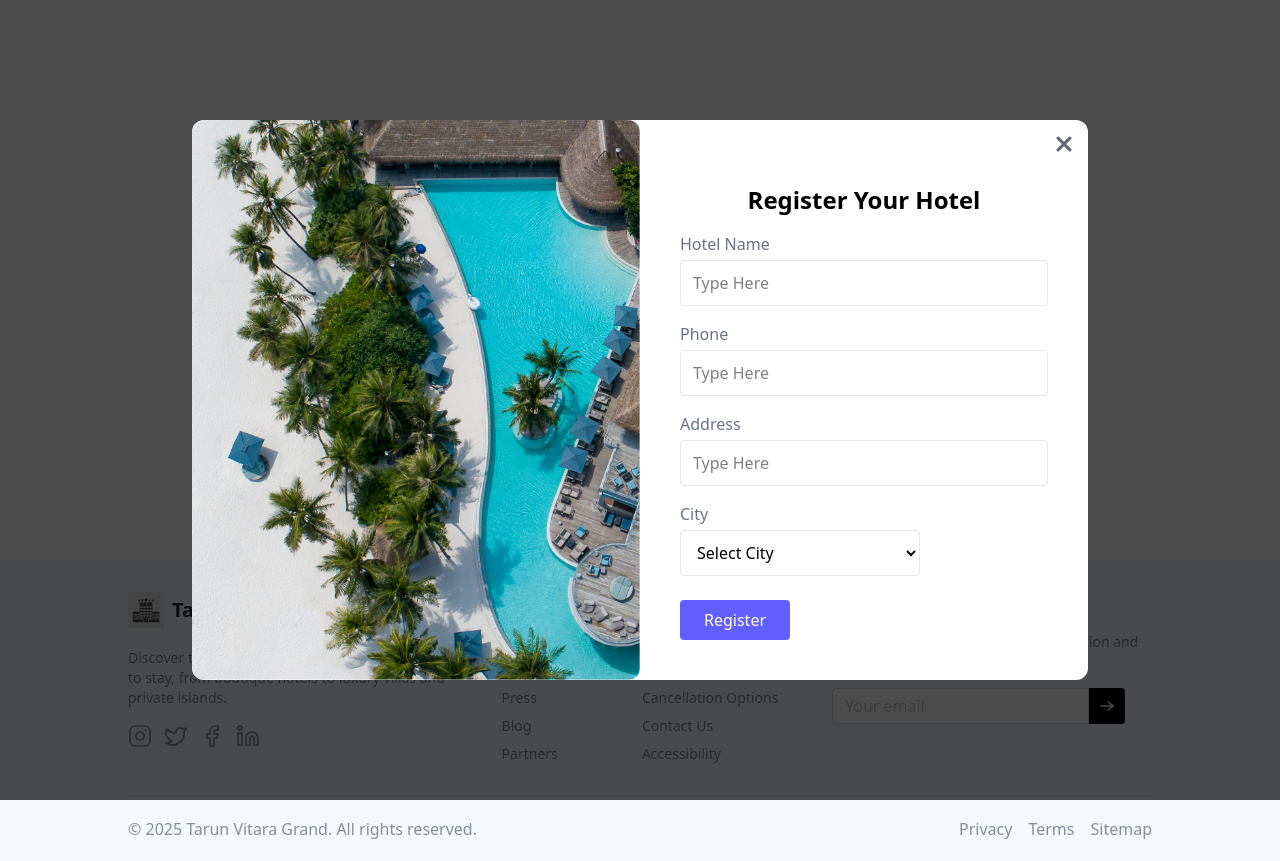
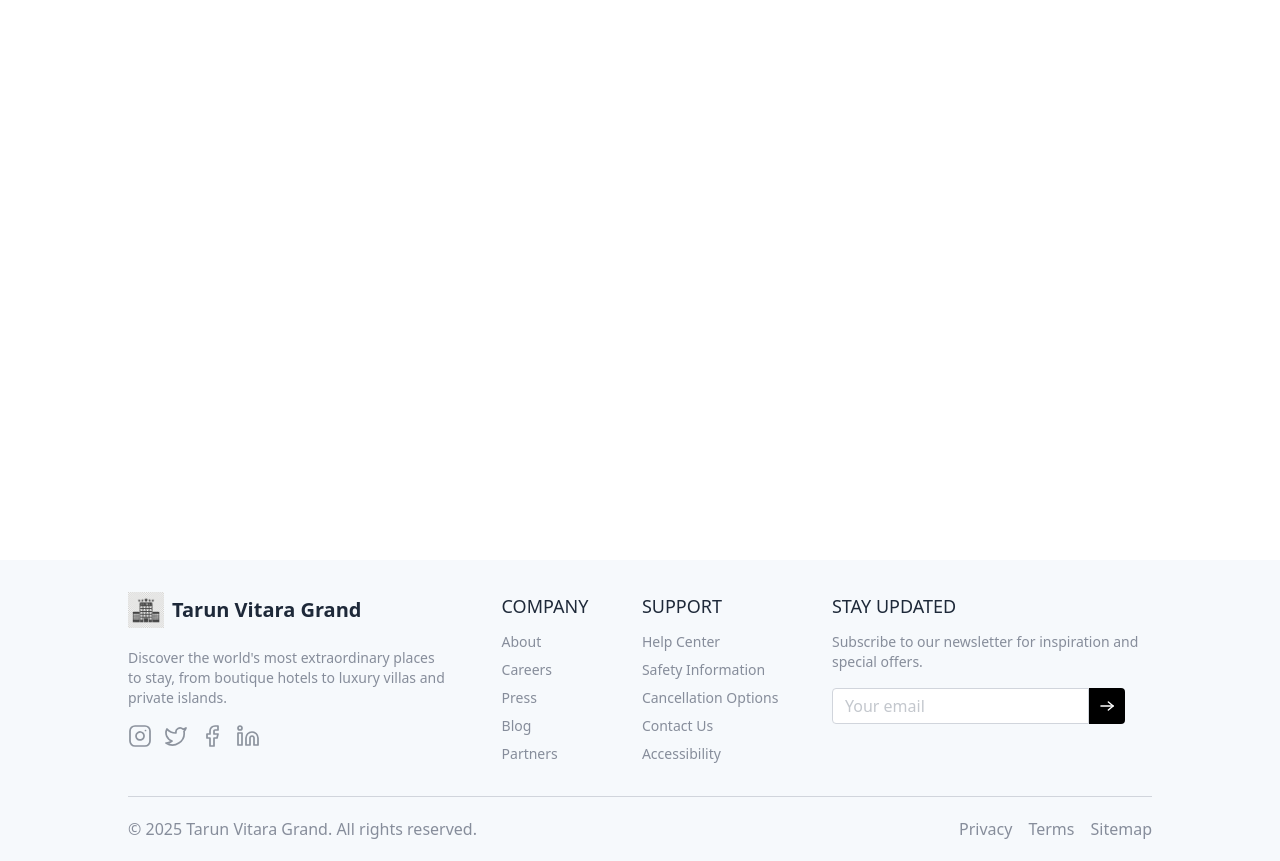
Before and after one commit to Medatarunvenkat/Hotel-Booking, a React (Vite) app in the folder frontend/: page /owner in a window 1280 px wide. Built offline with nearby package versions, Linux system fonts and the light colour scheme.

Commit message:
doing owner page

```diff
--- a/frontend/src/App.jsx
+++ b/frontend/src/App.jsx
@@ -14,7 +14,7 @@ const App = () => {
   return (
     <div>
       {!isownerpath && <Navbar />}
-      <HotelReg/>
+      { false && <HotelReg/>}
       <div className="min-h-[70vh]">
         <Routes>
           <Route path="/" element={<Home />} />
--- /dev/null
+++ b/frontend/src/Components/HotelOwner/Navbar.jsx
@@ -0,0 +1,14 @@
+import React from 'react'
+import {Link} from "react-router-dom"
+import {assets} from "../../assets/assets"
+const Navbar = () => {
+  return (
+    <div className='flex items-center justify-between px-4 md:px-8 border-b border-gray-300 py-3 bg-white transition-all'>
+        <Link>
+        <img src={assets.hotel} alt="logo" />
+        </Link>
+    </div>
+  )
+}
+
+export default Navbar
```
Also changed, not shown: frontend/src/Components/HotelOwner/Sidebar.jsx (added), frontend/src/Pages/HotelOwner/Addroom.jsx (added), frontend/src/Pages/HotelOwner/Dashboard.jsx (added), frontend/src/Pages/HotelOwner/Layout.jsx (added), frontend/src/Pages/HotelOwner/ListRoom.jsx (added).
